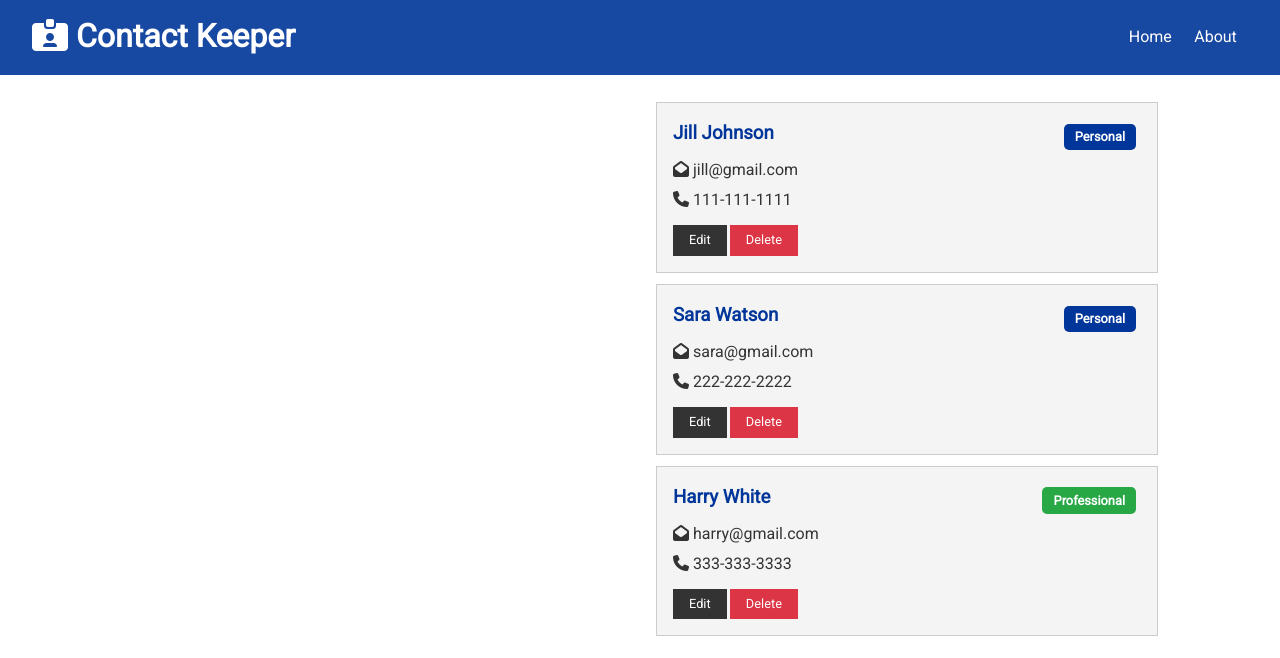
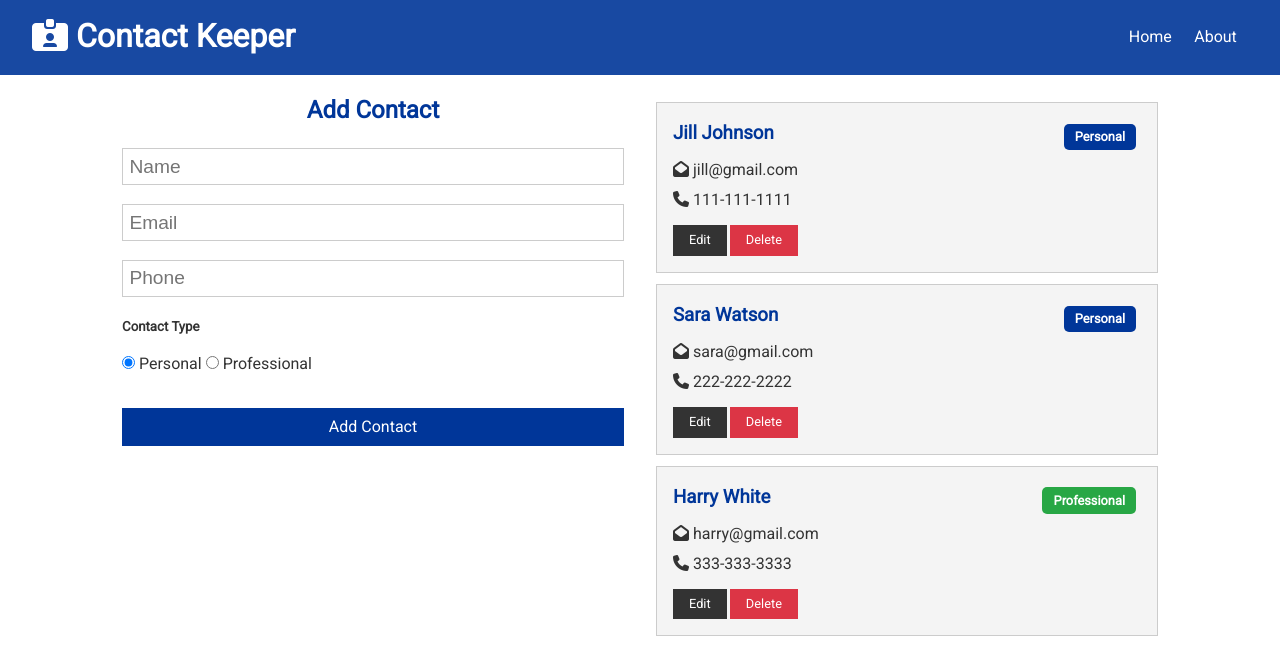
Before and after one commit to dekim2324/contact-keeper, a React (Create React App) app in the folder client/: page / in a window 1280 px wide. Shown: the top 658 px of the page. Built offline with nearby package versions, Linux system fonts and the light colour scheme; the HTML template or start-up script is replaced by a standard one.

Commit message:
form field on contactform.jsx complete

```diff
--- /dev/null
+++ b/client/src/components/contacts/ContactFrom.jsx
@@ -0,0 +1,33 @@
+import React, { useState } from 'react'
+
+const ContactFrom = () => {
+    const [contact, setContact] = useState({
+        name: '',
+        email: '',
+        phone: '',
+        type: 'personal'
+    });
+
+    const { name, email, phone, type } = contact;
+
+    const onChange = (e) => {
+        setContact({ ...contact, [e.target.name]: e.target.value })
+    }
+
+    return (
+        <form>
+            <h2 className="text-primary">Add Contact</h2>
+            <input type="text" placeholder="Name" name="name" value={name} onChange={onChange}/>
+            <input type="email" placeholder="Email" name="email" value={email} onChange={onChange}/>
+            <input type="text" placeholder="Phone" name="phone" value={phone} onChange={onChange}/>
+            <h5>Contact Type</h5>
+            <input type="radio" name="type" value="personal" checked={type === 'personal'} onChange={onChange}/> Personal{' '}
+            <input type="radio" name="type" value="professional" checked={type === 'professional'} onChange={onChange}/> Professional{' '}
+            <div>
+                <input type="submit" value='Add Contact' className='btn btn-primary btn-block'/>
+            </div>
+        </form>
+    )
+}
+
+export default ContactFrom;
--- a/client/src/components/pages/Home.jsx
+++ b/client/src/components/pages/Home.jsx
@@ -1,12 +1,13 @@
 import React from 'react';
 import Contacts from '../contacts/Contacts';
+import ContactForm from '../contacts/ContactFrom';
 
 const Home = () => {
     return (
         <div className='grid-2'>
 
             <div>
-                {/* Contact Form */}
+                <ContactForm />
             </div>
 
             <div>
```
